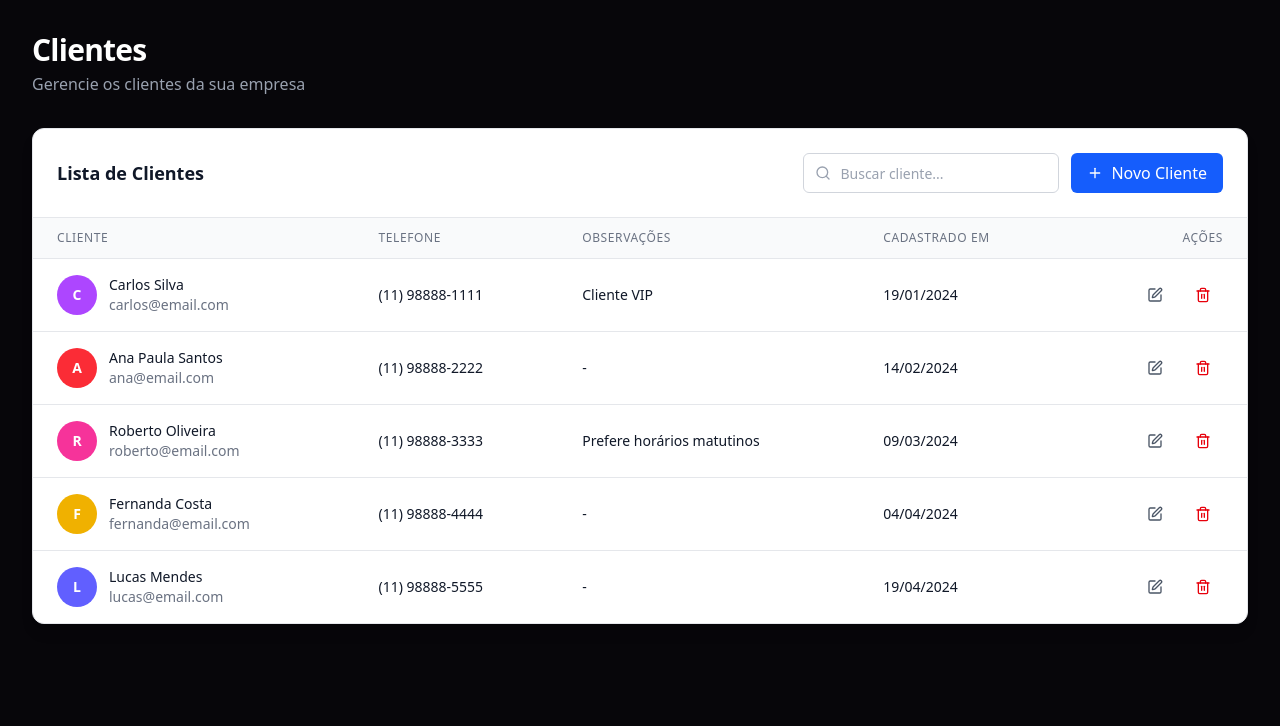
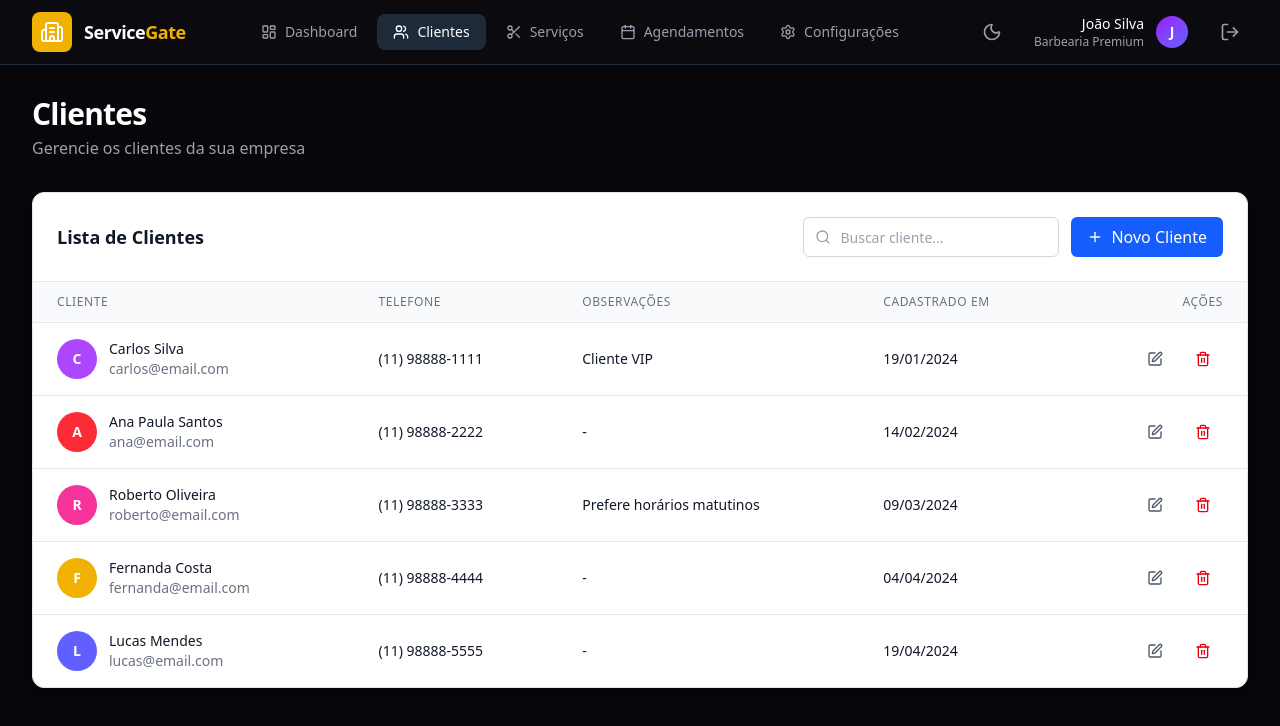
Before and after one commit to Devora-Oficial/Devora-Hackathon, a React app in the folder Front-end/: page /clientes in a window 1280 px wide. Shown: the top 726 px of the page. Built offline with nearby package versions, Linux system fonts and the light colour scheme; the HTML template or start-up script is replaced by a standard one.

Commit message:
fazendo navbar para as telas de gerenciamento

```diff
--- /dev/null
+++ b/Front-end/src/components/NavbarManage.jsx
@@ -0,0 +1,128 @@
+import React, { useState } from "react";
+import { Link, useLocation } from "react-router-dom";
+import { LayoutDashboard, Building2, Users, Scissors, Calendar, Settings, Moon, Sun, LogOut } from "lucide-react";
+
+export default function NavbarManage({ userType = "company", userName = "João Silva", companyName = "Barbearia Premium" }) {
+  const location = useLocation();
+  const [isDarkMode, setIsDarkMode] = useState(true);
+  const [showUserMenu, setShowUserMenu] = useState(false);
+
+  // Define navegação baseada no tipo de usuário
+  const navItems = userType === "admin"
+    ? [
+        { name: "Dashboard", path: "/admin/dashboard", icon: LayoutDashboard },
+        { name: "Empresas", path: "/admin/empresas", icon: Building2 },
+        { name: "Configurações", path: "/admin/configuracoes", icon: Settings },
+      ]
+    : [
+        { name: "Dashboard", path: "/dashboard", icon: LayoutDashboard },
+        { name: "Clientes", path: "/clientes", icon: Users },
+        { name: "Serviços", path: "/servicos", icon: Scissors },
+        { name: "Agendamentos", path: "/agendamentos", icon: Calendar },
+        { name: "Configurações", path: "/configuracoes", icon: Settings },
+      ];
+
+  const isActive = (path) => location.pathname === path;
+
+  return (
+    <header className="w-full fixed top-0 left-0 z-50 bg-[#0a0a0f] border-b border-gray-800">
+      <div className="max-w-7xl mx-auto px-4 sm:px-6 lg:px-8">
+        <div className="flex items-center justify-between h-16">
+          {/* Logo */}
+          <div className="flex items-center gap-3">
+            <div className="w-10 h-10 rounded-lg bg-yellow-500 flex items-center justify-center">
+              <Building2 className="w-6 h-6 text-white" />
+            </div>
+            <span className="text-white font-semibold text-lg tracking-tight hidden sm:block">
+              Service<span className="text-yellow-500">Gate</span>
+            </span>
+          </div>
+
+          {/* Navigation Links */}
+          <nav className="hidden md:flex items-center gap-1">
+            {navItems.map((item) => {
+              const Icon = item.icon;
+              const active = isActive(item.path);
+
+              return (
+                <Link
+                  key={item.path}
+                  to={item.path}
+                  className={`flex items-center gap-2 px-4 py-2 rounded-lg text-sm font-medium transition-colors ${
+                    active
+                      ? "text-white bg-gray-800"
+                      : "text-gray-400 hover:text-white hover:bg-gray-800/50"
+                  }`}
+                >
+                  <Icon className="w-4 h-4" />
+                  {item.name}
+                </Link>
+              );
+            })}
+          </nav>
+
+          {/* Right Side - Theme Toggle + User Menu */}
+          <div className="flex items-center gap-3">
+
+            {/* Dark Mode Toggle */}
+            <button
+              onClick={() => setIsDarkMode(!isDarkMode)}
+              className="p-2 rounded-lg text-gray-400 hover:text-white hover:bg-gray-800 transition"
+            >
+              {isDarkMode ? <Moon className="w-5 h-5" /> : <Sun className="w-5 h-5" />}
+            </button>
+
+            {/* User Menu */}
+            <div className="relative">
+              <div className="flex items-center gap-3 px-3 py-2 rounded-lg">
+                <div className="text-right hidden sm:block">
+                  <div className="text-sm font-medium text-white">{userName}</div>
+                  <div className="text-xs text-gray-400">
+                    {userType === "admin" ? "Admin Master" : companyName}
+                  </div>
+                </div>
+                <div className="w-8 h-8 rounded-full bg-gradient-to-br from-purple-600 to-indigo-500 flex items-center justify-center text-white font-semibold text-sm">
+                  {userName.charAt(0)}
+                </div>
+              </div>
+
+            </div>
+
+            {/* Dark Mode Toggle */}
+            <Link
+              to={"/login"}
+              className="p-2 rounded-lg text-gray-400 hover:text-white hover:bg-gray-800 transition"
+            >
+              <LogOut className="w-5 h-5" />
+            </Link>
+          </div>
+        </div>
+      </div>
+
+      {/* Mobile Navigation */}
+      <div className="md:hidden border-t border-gray-800 bg-[#0a0a0f]">
+        <div className="flex items-center justify-around py-2 px-2">
+          {navItems.map((item) => {
+            const Icon = item.icon;
+            const active = isActive(item.path);
+
+            return (
+              <Link
+                key={item.path}
+                to={item.path}
+                className={`flex flex-col items-center gap-1 px-3 py-2 rounded-lg text-xs font-medium transition-colors ${
+                  active
+                    ? "text-yellow-500 bg-gray-800"
+                    : "text-gray-400 hover:text-white"
+                }`}
+              >
+                <Icon className="w-5 h-5" />
+                <span className="hidden xs:block">{item.name}</span>
+              </Link>
+            );
+          })}
+        </div>
+      </div>
+    </header>
+  );
+}
--- a/Front-end/src/pages/admin/Empresas.jsx
+++ b/Front-end/src/pages/admin/Empresas.jsx
@@ -1,6 +1,7 @@
 import { useState } from "react";
 import { DataTable } from "../../components/DataTable";
 import { X, Building2 } from "lucide-react";
+import NavbarManage from "../../components/NavbarManage";
 
 // Componente Modal (fora do componente principal)
 const Modal = ({ isOpen, onClose, title, children }) => {
@@ -173,7 +174,8 @@
 
   return (
     <>
-      <div className="bg-[#07060a] text-white font-sans antialiased min-h-screen">
+      <div className="bg-[#07060a] text-white font-sans antialiased min-h-screen pt-16">
+        <NavbarManage/>
         <main className="mx-auto max-w-7xl px-4 py-8 sm:px-6 lg:px-8">
           <div className="mb-8">
             <h1 className="text-3xl font-bold tracking-tight">Empresas</h1>
--- a/Front-end/src/pages/empresa/Agendamentos.jsx
+++ b/Front-end/src/pages/empresa/Agendamentos.jsx
@@ -1,6 +1,7 @@
 import { useState } from "react";
 import { DataTable } from "../../components/DataTable";
 import { X } from "lucide-react";
+import NavbarManage from "../../components/NavbarManage";
 
 // Componente Modal (fora do componente principal)
 const Modal = ({ isOpen, onClose, title, children }) => {
@@ -157,7 +158,8 @@
 
   return (
     <>
-      <div className="bg-[#07060a] text-white font-sans antialiased min-h-screen">
+      <div className="bg-[#07060a] text-white font-sans antialiased min-h-screen pt-16">
+        <NavbarManage/>
         <main className="mx-auto max-w-7xl px-4 py-8 sm:px-6 lg:px-8">
           <div className="mb-8">
             <h1 className="text-3xl font-bold tracking-tight">Agendamentos</h1>
--- a/Front-end/src/pages/empresa/Clientes.jsx
+++ b/Front-end/src/pages/empresa/Clientes.jsx
@@ -1,6 +1,7 @@
 import { useState } from "react";
 import { DataTable } from "../../components/DataTable";
 import { X } from "lucide-react";
+import NavbarManage from "../../components/NavbarManage";
 
 // Componente Modal (fora do componente principal)
 const Modal = ({ isOpen, onClose, title, children }) => {
@@ -175,7 +176,8 @@
 
   return (
     <>
-      <div className="bg-[#07060a] text-white font-sans antialiased min-h-screen">
+      <div className="bg-[#07060a] text-white font-sans antialiased min-h-screen pt-16">
+        <NavbarManage/>
         <main className="mx-auto max-w-7xl px-4 py-8 sm:px-6 lg:px-8">
           <div className="mb-8">
             <h1 className="text-3xl font-bold tracking-tight">Clientes</h1>
--- a/Front-end/src/pages/empresa/Servicos.jsx
+++ b/Front-end/src/pages/empresa/Servicos.jsx
@@ -1,6 +1,7 @@
 import { useState } from "react";
 import { DataTable } from "../../components/DataTable";
 import { X, Scissors } from "lucide-react";
+import NavbarManage from "../../components/NavbarManage";
 
 // Componente Modal (fora do componente principal)
 const Modal = ({ isOpen, onClose, title, children }) => {
@@ -169,7 +170,8 @@
 
   return (
     <>
-      <div className="bg-[#07060a] text-white font-sans antialiased min-h-screen">
+      <div className="bg-[#07060a] text-white font-sans antialiased min-h-screen pt-16">
+        <NavbarManage/>
         <main className="mx-auto max-w-7xl px-4 py-8 sm:px-6 lg:px-8">
           <div className="mb-8">
             <h1 className="text-3xl font-bold tracking-tight">Serviços</h1>
```
Also changed, not shown: Front-end/src/pages/empresa/Configuracoes.jsx (+3 -66 lines).
